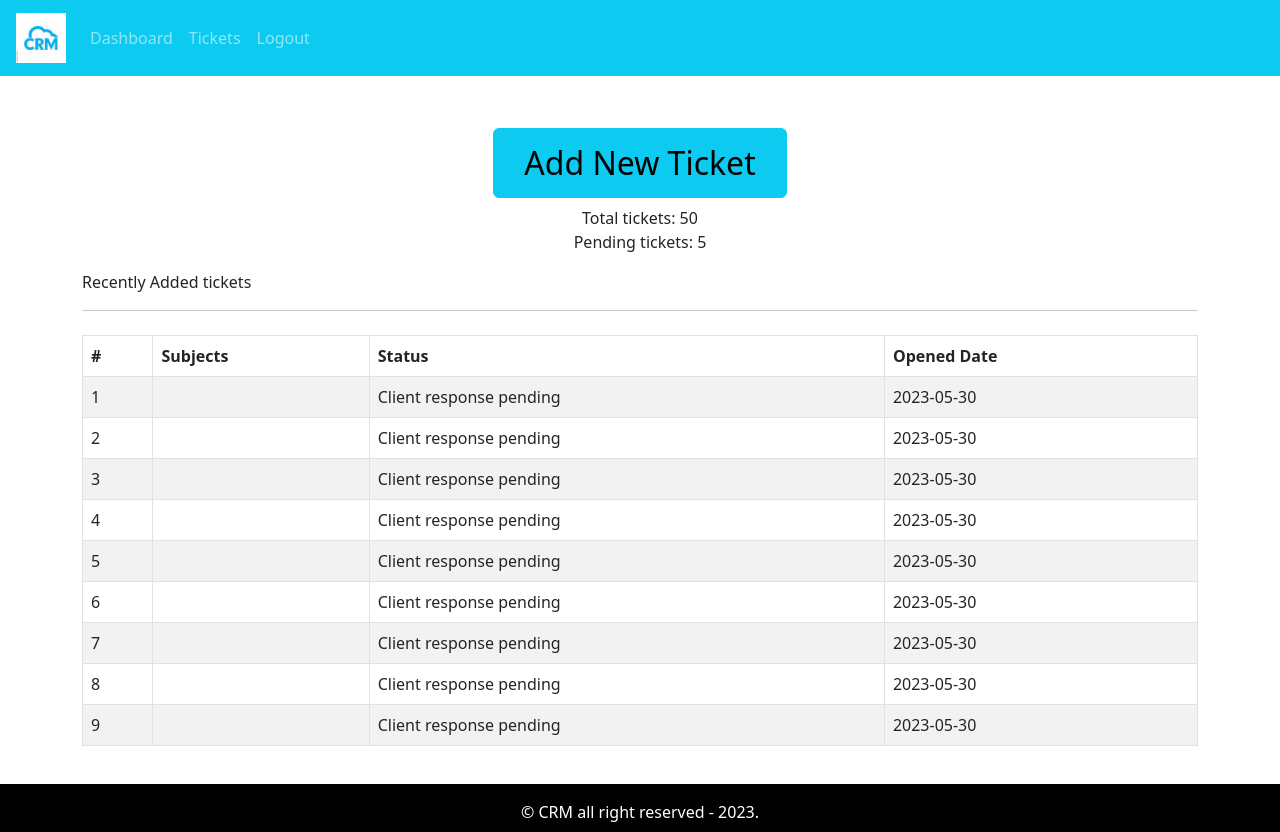
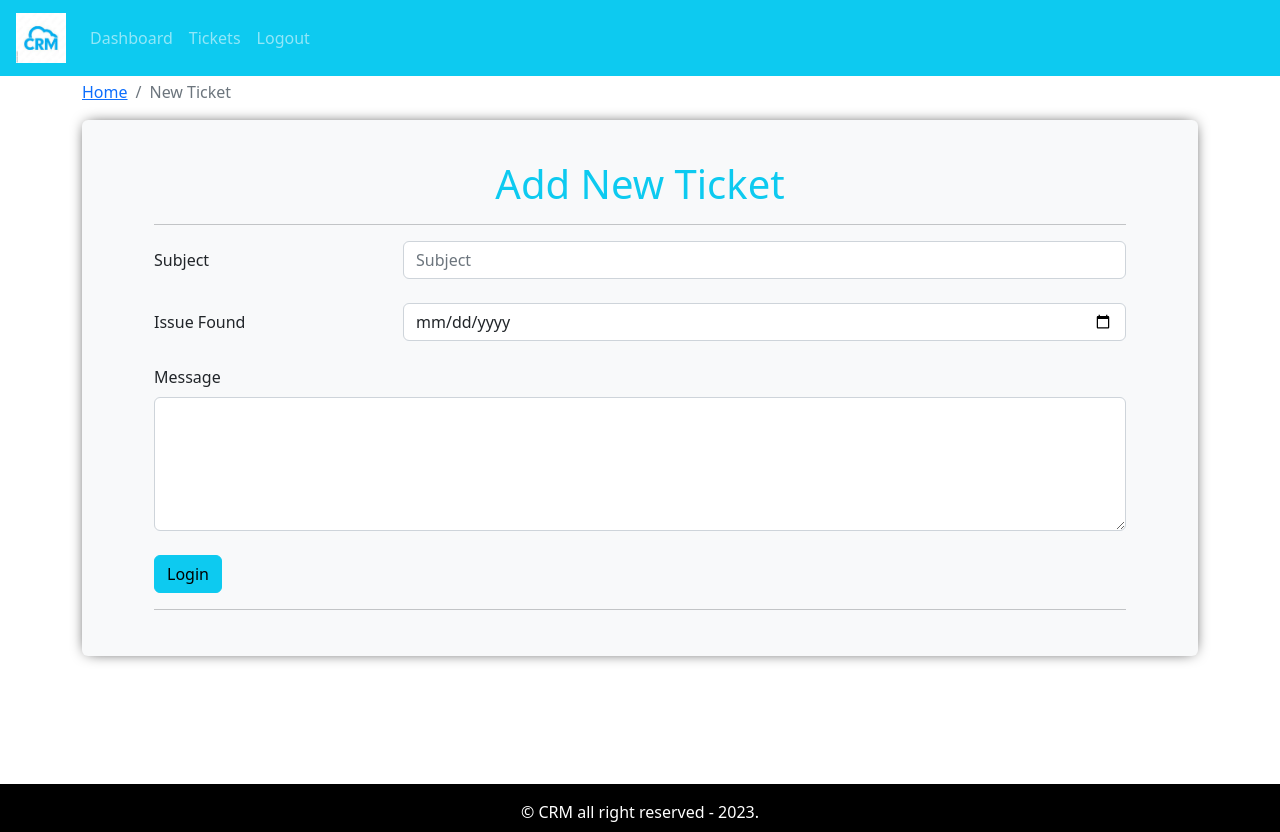
Before and after one commit to shahnawaz52/crm-frontend, a React (Create React App) app: page / in a window 1280 px wide. Built offline with nearby package versions, Linux system fonts and the light colour scheme.

Commit message:
Add new ticket form

```diff
--- a/src/App.js
+++ b/src/App.js
@@ -3,13 +3,15 @@ import DefaultLayout from './layout/DefaultLayout';
 
 import EntryPage from './pages/entry/EntryPage';
 import Dashboard from './pages/dashboard/Dashboard';
+import AddTicket from './pages/newticket/AddTicket';
 
 function App() {
   return (
     <div className="App">
       {/* <EntryPage /> */}
       <DefaultLayout>
-          <Dashboard />
+          {/* <Dashboard /> */}
+          <AddTicket />
         </DefaultLayout>
     </div>
   );
--- /dev/null
+++ b/src/components/AddTicketForm/AddTicketForm.css
@@ -0,0 +1,7 @@
+.add-new-ticket {
+    /* background: white; */
+    max-width: 650px;
+    margin-left: auto;
+    margin-right: auto;
+    box-shadow: 0px 0px 15px -5px black;
+}
--- /dev/null
+++ b/src/components/AddTicketForm/AddTicketForm.js
@@ -0,0 +1,77 @@
+import { Container, Row, Col, Form, Button } from "react-bootstrap";
+import { PropTypes } from "prop-types";
+import "./AddTicketForm.css";
+
+const AddTicketFrom = ({ handleOnSubmit, handleOnChange, handleFormSwitch, formData }) => {
+    console.log(formData)
+    return (
+        <div className="jumbotron container-fluid container add-new-ticket bg-light">
+            <Container>
+                <Row>
+                    <Col>
+                        <h1 className="text-info text-center">Add New Ticket</h1>
+                        <hr />
+                        <Form autoComplete="off" onSubmit={handleOnSubmit}>
+                            <Form.Group as={Row}>
+                                <Form.Label column sm={3}>Subject</Form.Label>
+                                <Col sm={9}>
+                                <Form.Control
+                                    name="subject"
+                                    value={formData.subject}
+                                    minLength = "3"
+                                    maxLength="100"
+                                    onChange={handleOnChange}
+                                    placeholder="Subject"
+                                    required
+                                />
+                                </Col>
+                            </Form.Group>
+                            <br />
+                            <Form.Group as={Row}>
+                                <Form.Label column sm={3}>Issue Found</Form.Label>
+                                <Col sm={9}>
+                                <Form.Control
+                                    type="date"
+                                    name="issueDate"
+                                    value={formData.issueDate}
+                                    onChange={handleOnChange}
+                                    required
+                                />
+                                </Col>
+                            </Form.Group>
+                            <br />
+                            <Form.Group>
+                                <Form.Label>Message</Form.Label>
+                                <Form.Control
+                                    as="textarea"
+                                    name="details"
+                                    rows="5"
+                                    value={formData.details}
+                                    onChange={handleOnChange}
+                                    required
+                                />
+                            </Form.Group>
+                            <br />
+                            <Button type="submit" variant="info" block>Login</Button>
+                        </Form>
+                        <hr />
+                    </Col>
+                </Row>
+
+                {/* <Row>
+                    <Col>
+                        <a href="#!" onClick={() => handleFormSwitch('reset')}>Forget Password?</a>
+                    </Col>
+                </Row> */}
+            </Container>
+        </div>
+    )
+}
+
+AddTicketFrom.propTypes = {
+    handleOnSubmit: PropTypes.func.isRequired,
+    handleOnChnage: PropTypes.func.isRequired,
+    formData: PropTypes.object.isRequired,
+}
+
+export default AddTicketFrom;
--- /dev/null
+++ b/src/components/BreadCrumb/BreadCrumb.js
@@ -0,0 +1,13 @@
+import Breadcrumb from 'react-bootstrap/Breadcrumb';
+
+const BreadCrumb = ({ page }) => {
+    return (
+        <Breadcrumb>
+            <Breadcrumb.Item href="/">Home</Breadcrumb.Item>
+
+            <Breadcrumb.Item active>{page}</Breadcrumb.Item>
+        </Breadcrumb>
+    )
+}
+
+export default BreadCrumb;
--- a/src/components/TicketTable/TicketTable.js
+++ b/src/components/TicketTable/TicketTable.js
@@ -25,8 +25,6 @@ const TicketTable = ({tickets}) => {
                         <td colSpan="4" className="text-center">No ticket show</td>
                     </tr>
                     }
-
-
                 </tbody>
             </Table>
         </div>
--- a/src/layout/DefaultLayout.js
+++ b/src/layout/DefaultLayout.js
@@ -4,7 +4,7 @@ import Footer from "./partials/Footer";
 const DefaultLayout = ({children}) => {
     return (
         <div className="default-layout">
-            <header className="header">
+            <header className="header mb-2">
                 <Header />
             </header>
             <main>
--- a/src/pages/dashboard/Dashboard.js
+++ b/src/pages/dashboard/Dashboard.js
@@ -1,10 +1,16 @@
-import { Container, Row, Col, Button } from "react-bootstrap";
+import { Container, Row, Col, Button, Breadcrumb } from "react-bootstrap";
 import TicketTable from "../../components/TicketTable/TicketTable";
 import tickets from '../../assets/data/dummytickets.json';
+import BreadCrumb from "../../components/BreadCrumb/BreadCrumb";
 
 const Dashboard = () => {
     return (
         <Container>
+            <Row>
+                <Col>
+                    <BreadCrumb page="Dashboard" />
+                </Col>
+            </Row>
             <Row>
                 <Col className="text-center mt-5 mb-2">
                     <Button variant="info" style={{'fontSize': '2rem', 'padding': '10px 30px'}}>
--- a/src/pages/entry/EntryPage.js
+++ b/src/pages/entry/EntryPage.js
@@ -40,6 +40,7 @@ const EntryPage = () => {
     }
 
     const handleFormSwitch = (formType) => {
+        console.log(formType)
         setFormLoad(formType);
     }
 
--- /dev/null
+++ b/src/pages/newticket/AddTicket.js
@@ -0,0 +1,50 @@
+import { Container, Row, Col } from "react-bootstrap";
+import BreadCrumb from "../../components/BreadCrumb/BreadCrumb";
+import AddTicketFrom from "../../components/AddTicketForm/AddTicketForm";
+import { useEffect, useState } from "react";
+
+const initialFormData = {
+    subject: '',
+    issueDate: '',
+    details: ''
+}
+const AddTicket = () => {
+
+    const [formData, setFormData] = useState(initialFormData);
+
+    useEffect(() => {
+
+    }, [formData]);
+
+    const handleOnChange = (e) => {
+        const {name, value} = e.target;
+
+        setFormData({
+            ...formData,
+            [name]: value
+        })
+    }
+
+    const handleOnSubmit = (e) => {
+        e.preventDefault();
+        console.log('Form submit request recived');
+    }
+
+    return (
+        <Container>
+            <Row>
+                <Col>
+                    <BreadCrumb page="New Ticket" />
+                </Col>
+            </Row>
+
+            <Row>
+                <Col>
+                    <AddTicketFrom handleOnChange={handleOnChange} handleOnSubmit={handleOnSubmit} formData={formData} />
+                </Col>
+            </Row>
+        </Container>
+    )
+}
+
+export default AddTicket;
```
Also changed, not shown: src/layout/partials/Header.js (line endings or trailing spaces).
